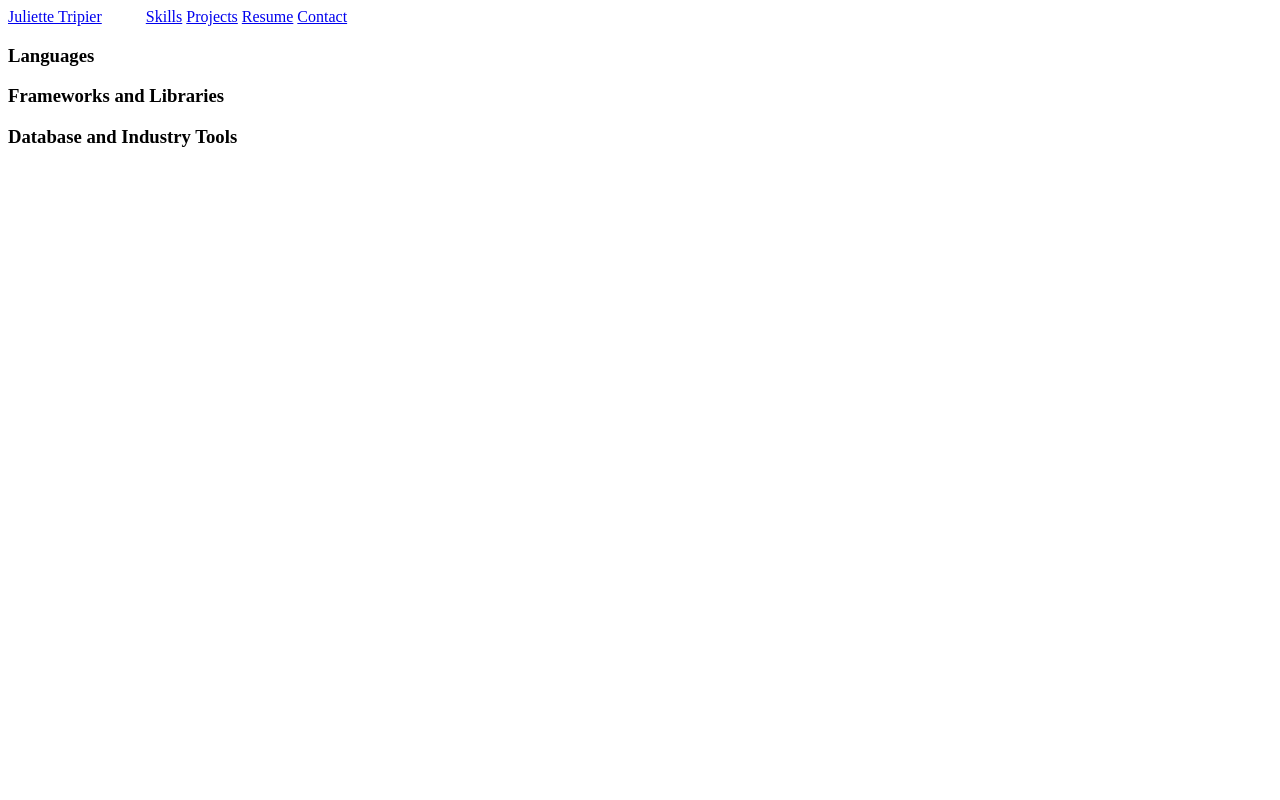
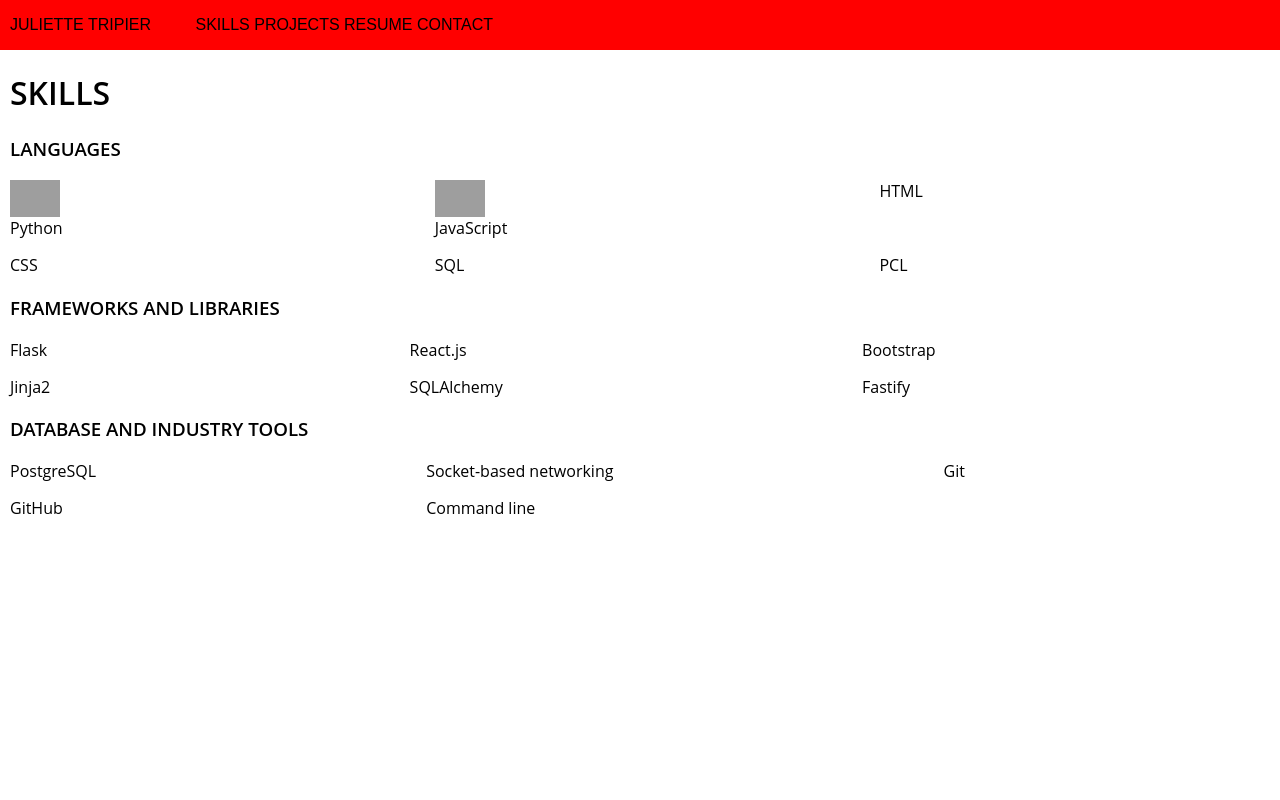
Before and after one commit to juliettetripier/juliettetripier.github.io, a Flask app: page /skills in a window 1280 px wide. Run offline with Flask 3, Linux system fonts and the light colour scheme; some web fonts are replaced; grey boxes are pictures that could not be loaded.

Commit message:
Filled out skills page

```diff
--- a/static/style.css
+++ b/static/style.css
@@ -1,3 +1,63 @@
+@font-face {
+    font-family: 'Montserrat';
+    src: url('/static/fonts/Montserrat-VariableFont_wght.ttf') format('truetype'),
+        url('/static/fonts/Montserrat-Italic-VariableFont_wght.ttf') format('truetype');
+}
+
+@font-face {
+    font-family: 'Open Sans';
+    src: url('/static/fonts/OpenSans-VariableFont_wdth,wght.ttf') format('truetype'),
+        url('/static/fonts/OpenSans-Italic-VariableFont_wdth,wght.ttf') format('truetype');
+}
+
+header {
+    font-family: 'Montserrat', sans-serif;
+    text-transform: uppercase;
+}
+
+header a {
+    color: black;
+    text-decoration: none;
+}
+
+body {
+    margin: 0;
+    font-family: 'Open Sans', sans-serif;
+}
+
+nav {
+    background-color: red;
+    height: 50px;
+    display: flex;
+    align-items: center;
+}
+
+h1, h2, h3, h4, h5 {
+    text-transform: uppercase;
+    font-weight: 600;
+}
+
+#navbar-contents {
+    margin-left: 10px;
+}
+
 #navbar-links {
     display: inline;
 }
+
+#body-div {
+    margin-left: 10px;
+}
+
+/* Skills section */
+
+.grid {
+    display: grid;
+    grid-template-columns: auto auto auto;
+    grid-gap: 15px;
+}
+
+.icon {
+    display: block;
+    width: 50px;
+}
--- a/templates/base.html
+++ b/templates/base.html
@@ -10,6 +10,7 @@
     <body>
         <header>
             <nav>
+                <div id="navbar-contents">
                     <a href="/">Juliette Tripier</a>
                     <ul id="navbar-links">
                         <a href="/skills">Skills</a>
@@ -17,10 +18,13 @@
                         <a href="/resume">Resume</a>
                         <a href="/contact">Contact</a>
                     </ul>
+                </div>
             </nav>
         </header>
+        <div id="body-div">
             {% block body %}
                 body content goes here
             {% endblock %}
+        </div>
     </body>
 </html>
--- a/templates/homepage.html
+++ b/templates/homepage.html
@@ -5,4 +5,6 @@
 
     <h1>Hello</h1>
 
+    <p>Here is some text!</p>
+
 {% endblock %}
--- a/templates/skills.html
+++ b/templates/skills.html
@@ -3,14 +3,44 @@
 
 {% block body %}
 
+    <h1>Skills</h1>
+
     <div>
         <h3>Languages</h3>
+        <div class="grid">
+            <div>
+                <img src="/static/img/icons/python.png" alt="Python logo" class="icon">
+                Python
+            </div>
+            <div>
+                <img src="/static/img/icons/javascript.png" alt="JavaScript logo" class="icon">
+                JavaScript
+            </div>
+            <div>HTML</div>
+            <div>CSS</div>
+            <div>SQL</div>
+            <div>PCL</div>
+        </div>
     </div>
     <div>
         <h3>Frameworks and Libraries</h3>
+        <div class="grid">
+            <div>Flask</div>
+            <div>React.js</div>
+            <div>Bootstrap</div>
+            <div>Jinja2</div>
+            <div>SQLAlchemy</div>
+            <div>Fastify</div>
+        </div>
     </div>
     <div>
         <h3>Database and Industry Tools</h3>
+        <div class="grid">
+            <div>PostgreSQL</div>
+            <div>Socket-based networking</div>
+            <div>Git</div>
+            <div>GitHub</div>
+            <div>Command line</div>
     </div>
 
 {% endblock %}
```
Also changed, not shown: templates/projects.html (+12 -0 lines). Lines whose indentation alone changed are shown as unchanged.
